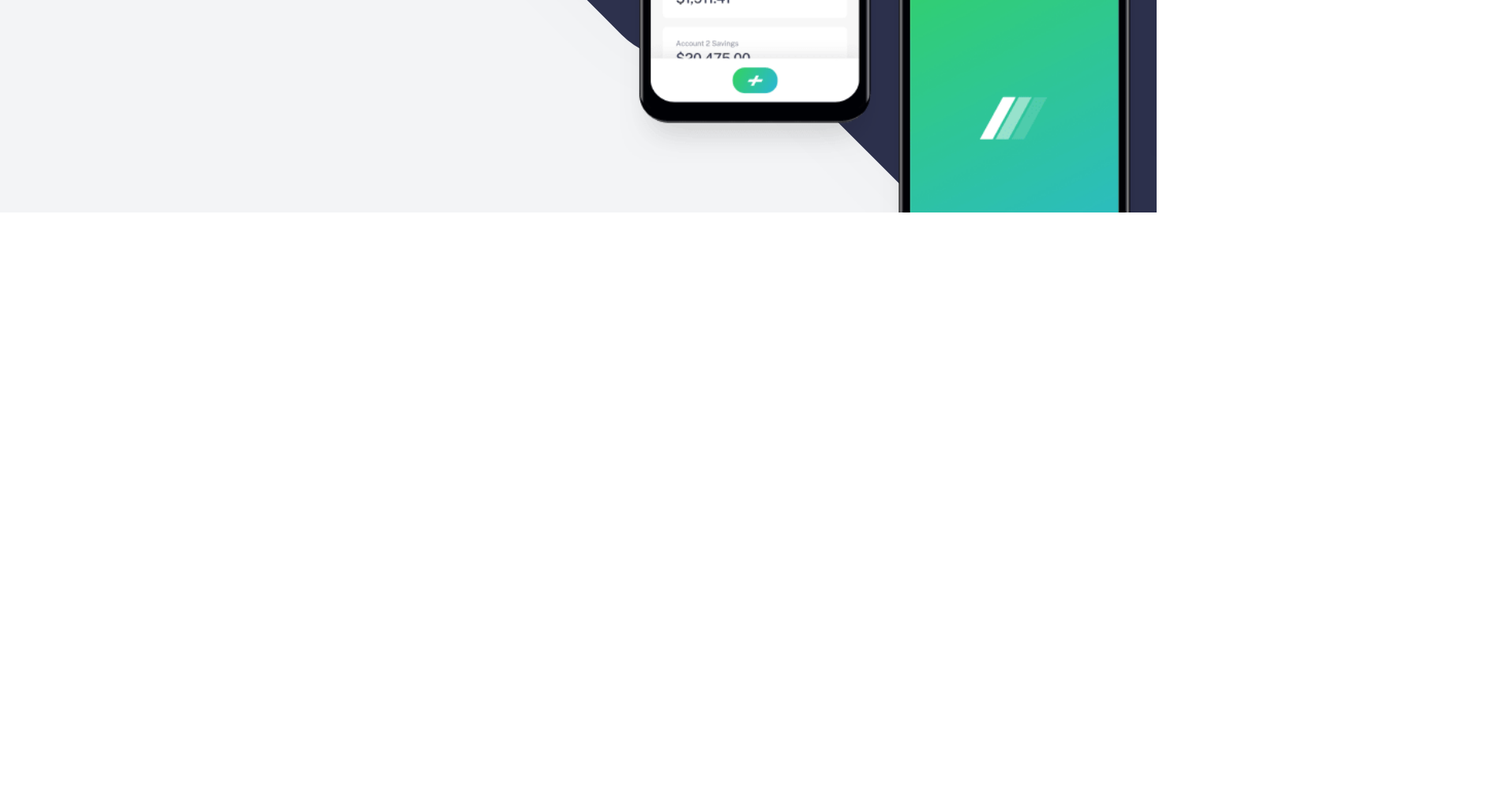
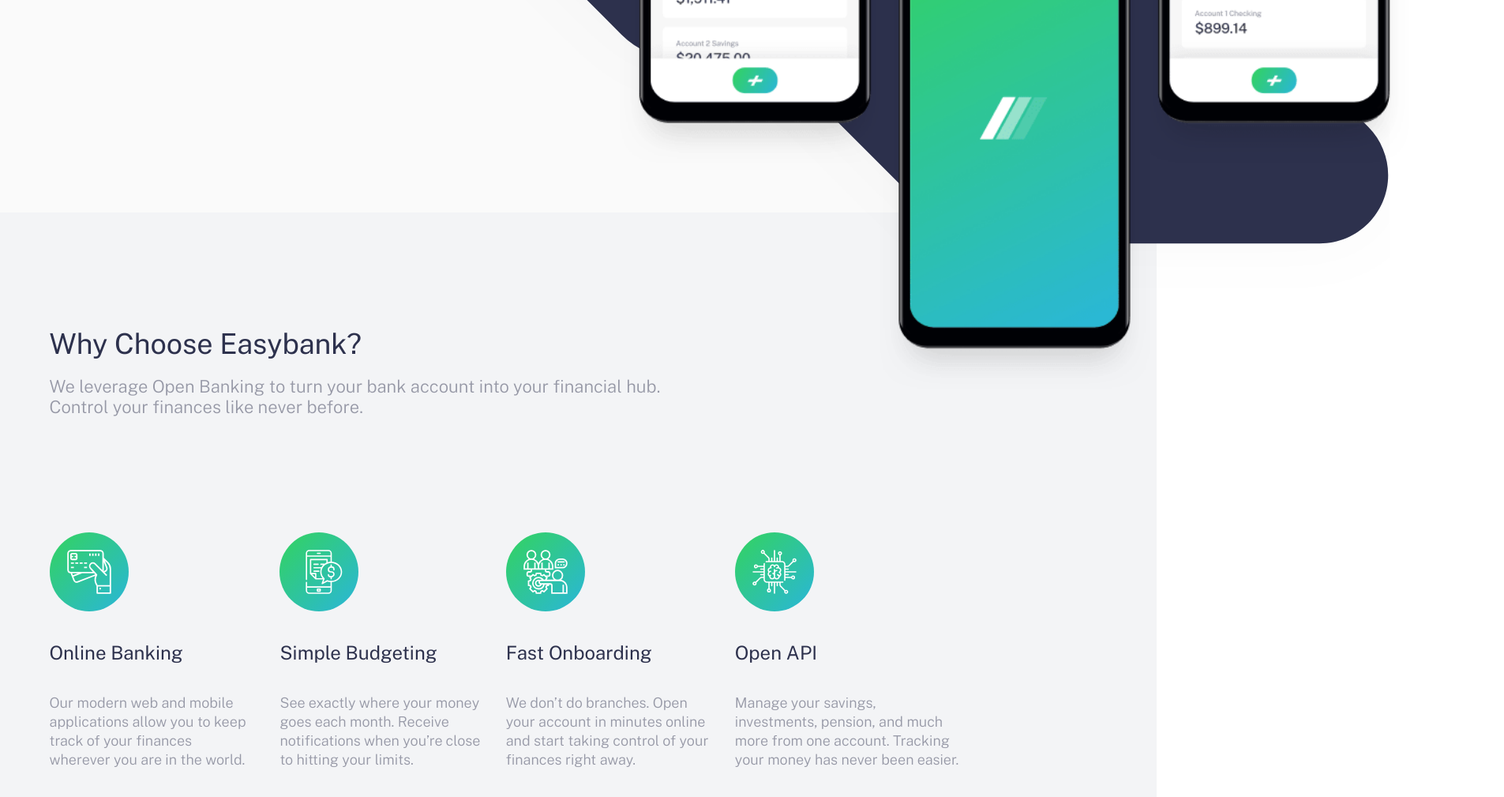
Before and after one commit to ahmetmetinarslan/EasyBank, a plain HTML site: page index.html in a window 1280 px wide. Shown: the part 651-1660 px from the top of the page at 79% size, 1905 px wide, since content can reach past the window. Before the commit the page ends 920 px from the top, so only its background shows below. Drawn offline with nearby package versions, Linux system fonts and the light colour scheme.

Commit message:
section-one coded

```diff
--- a/index.html
+++ b/index.html
@@ -55,6 +55,55 @@
           </div>
         </div>
       </header>
+      <section class="section-one">
+        <div class="section-one-container">
+          <div class="section-one-top">
+            <h3>Why Choose Easybank?</h3>
+            <p>
+              We leverage Open Banking to turn your bank account into your
+              financial hub. <br />
+              Control your finances like never before.
+            </p>
+          </div>
+          <div class="section-one-bottom">
+            <div class="section-one-bottom-box">
+              <img src="./images/icon-online.svg" alt="online-banking" />
+              <h3>Online Banking</h3>
+              <p>
+                Our modern web and mobile applications allow you to keep track
+                of your finances wherever you are in the world.
+              </p>
+            </div>
+            <div class="section-one-bottom-box">
+              <img src="./images/icon-budgeting.svg" alt="simple-budgeting" />
+              <h3>Simple Budgeting</h3>
+              <p>
+                See exactly where your money goes each month. Receive
+                notifications when you’re close to hitting your limits.
+              </p>
+            </div>
+            <div class="section-one-bottom-box">
+              <img
+                src="./images/icon-onboarding.svg"
+                alt="onlinefast-onboarding"
+              />
+              <h3>Fast Onboarding</h3>
+              <p>
+                We don’t do branches. Open your account in minutes online and
+                start taking control of your finances right away.
+              </p>
+            </div>
+            <div class="section-one-bottom-box">
+              <img src="./images/icon-api.svg" alt="open-api" />
+              <h3>Open API</h3>
+              <p>
+                Manage your savings, investments, pension, and much more from
+                one account. Tracking your money has never been easier.
+              </p>
+            </div>
+          </div>
+        </div>
+      </section>
     </div>
   </body>
 </html>
--- a/style.scss
+++ b/style.scss
@@ -52,7 +52,9 @@ body {
     .container {
         width: 1920px;
         height: auto;
-        @include flex-center();
+        display: flex;
+        flex-direction: column;
+        align-items: center;
         .navbar {
             @include flex-center();
             justify-content: space-evenly;
@@ -98,14 +100,13 @@ body {
             }
         }
         .header {
-            background-color: var(--Light-Grayish-Blue);
+            background-color: var(--Very-Light-Gray);
             width: 100%;
             height: 850px;
             margin-top: 70px;
             display: flex;
             justify-content: center;
             align-items: center;
-            overflow: hidden;
             .header-container {
                 width: 70%;
                 height: 100%;
@@ -149,5 +150,55 @@ body {
                 }
             }
         }
+        .section-one {
+            background-color: var(--Light-Grayish-Blue);
+            width: 100%;
+            height: 850px;
+            display: flex;
+            justify-content: center;
+            .section-one-container {
+                width: 70%;
+                display: flex;
+                flex-direction: column;
+                justify-content: space-evenly;
+                .section-one-top {
+                    h3 {
+                        font-size: 36px;
+                        font-weight: 400;
+                        color: var(--Dark-Blue);
+                        margin-bottom: 20px;
+                    }
+                    p {
+                        color: var(--Grayish-Blue);
+                        font-size: 22px;
+                        font-weight: 100;
+                    }
+                }
+                .section-one-bottom {
+                    display: flex;
+                    gap: 30px;
+                    .section-one-bottom-box {
+                       display: flex;
+                       flex-direction: column;
+                       justify-content: space-between;
+                       height: 300px;
+                       img {
+                        width: 100px;
+                        height: 100px;
+                       }
+                       h3 {
+                        font-size: 24px;
+                        color: var(--Dark-Blue);
+                        font-weight: 500;
+                       }
+                       p {
+                        color: var(--Grayish-Blue);
+                        line-height: 24px;
+                        font-weight: 100;
+                       }
+                    }
+                }
+            }
+        }
     }
 }
```
Also changed, not shown: style.css, 1 other file.
